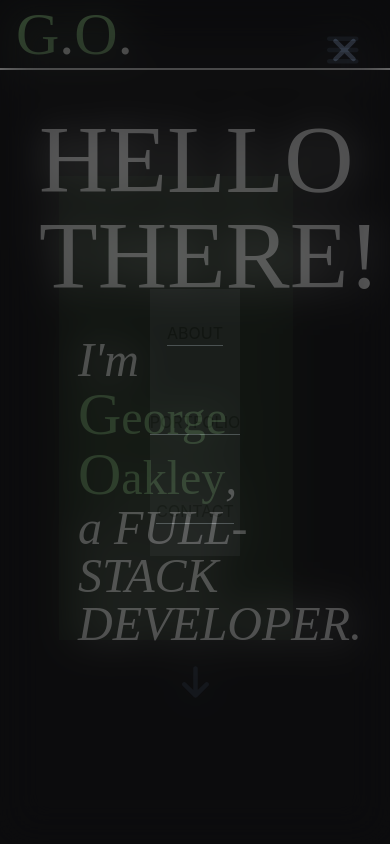
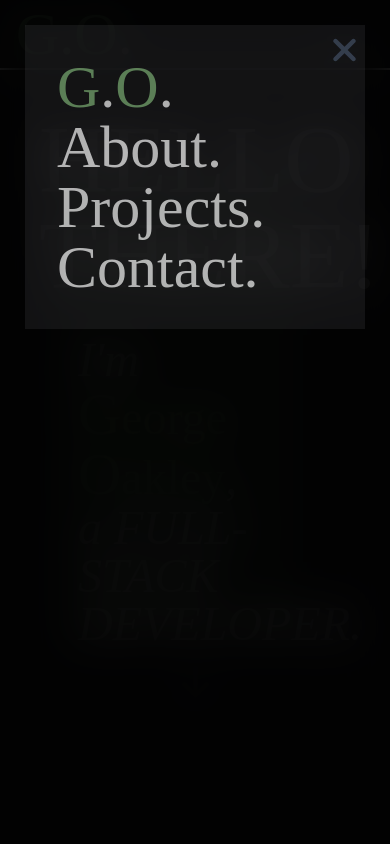
Before and after one commit to Georgeoak03/portfolioV2, a React (Create React App) app in the folder portfolio/: page / in a window 390 px wide. Both pictures are taken after a click on the element 342 px from the left and 50 px from the top of the page. Shown: the top 844 px of the page. Built offline with nearby package versions, Linux system fonts and the light colour scheme.

Commit message:
mobile menu styling

```diff
--- a/portfolio/src/components/Navbar.js
+++ b/portfolio/src/components/Navbar.js
@@ -16,18 +16,21 @@ export default function Navbar() {
                         <FontAwesomeIcon icon="fa-solid fa-bars" className="md:collapse text-gray-700 hover:text-white text-4xl transition ease-in-out duration-1000 transform"/>
                     </div>
                     <div className={isNavOpen ? "showMenuNav" : "hideMenuNav"}>
-                        <div className="CROSS-ICON absolute top-0 right-0 px-8 py-8" onClick={() => setIsNavOpen(false)}>
+                        <div className="CROSS-ICON absolute top-0 right-0 px-8 py-8 z-20" onClick={() => setIsNavOpen(false)}>
                             <FontAwesomeIcon icon="fa-solid fa-xmark" className="text-gray-700 hover:text-white text-4xl transition ease-in-out duration-1000 transform"/>
                         </div>
-                        <ul className="NAVIGATION-MOBILE-OPEN flex flex-col items-center justify-between min-h-[250px] bg-zinc-900 opacity-75">
-                            <li className="border-b border-gray-400 my-8 uppercase">
-                                <a href="/about">About</a>
+                        <ul className="NAVIGATION-MOBILE-OPEN flex flex-col justify-between bg-zinc-900 opacity-75 p-8">
+                            <li>
+                                <a href="#splash" className="font-['Great_Sailor'] text-[#85B97C] text-6xl">G<span className="text-white">.</span>O<span className="text-white">.</span></a>
                             </li>
-                            <li className="border-b border-gray-400 my-8 uppercase">
-                                <a href="/portfolio">Portfolio</a>
+                            <li>
+                                <a href="#about-me" className="font-['Great_Sailor'] text-white text-6xl hover:text-[#85B97C]">About.</a>
                             </li>
-                            <li className="border-b border-gray-400 my-8 uppercase">
-                                <a href="/contact">Contact</a>
+                            <li>
+                                <a href="#projects" className="font-['Great_Sailor'] text-white text-6xl hover:text-[#85B97C]">Projects.</a>
+                            </li>
+                            <li>
+                                <a href="#contact" className="font-['Great_Sailor'] text-white text-6xl hover:text-[#85B97C]">Contact.</a>
                             </li>
                         </ul>
                     </div>
@@ -51,11 +54,11 @@ export default function Navbar() {
                         webkit-backdrop-filter: blur(20px);
                         backdrop-filter: blur(20px);
                         z-index: 10;
-                        opacity: 0.5;
+                        opacity: 0.9;
                         display: flex;
                         flex-direction: column;
-                        justify-content: space-evenly;
-                        align-items: center;}`}
+                        padding: 25px;
+                        }`}
             </style>
         </section>
     )
```
